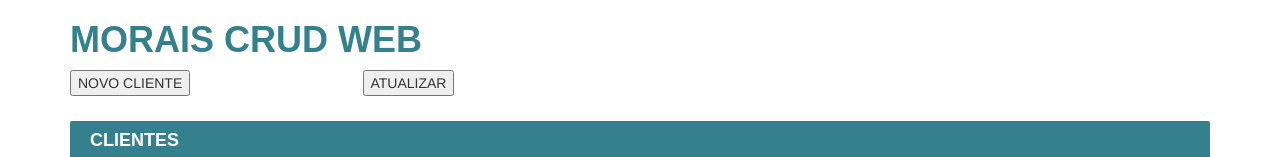
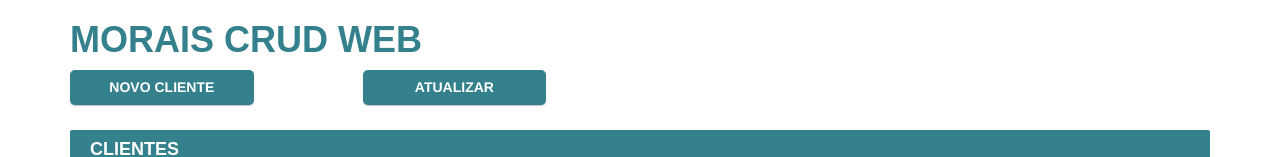
Before and after one commit to moraisandre/Morais.CRUD.Web, an Angular app: page / in a window 1280 px wide. Shown: the top 157 px of the page. Built offline with nearby package versions, Linux system fonts and the light colour scheme; no server answers.

Commit message:
Fazer CSS Botões

```diff
--- a/src/app/cliente/component/lista-clientes/lista-clientes.component.html
+++ b/src/app/cliente/component/lista-clientes/lista-clientes.component.html
@@ -22,9 +22,10 @@
           <td>{{cliente.Endereco}}</td>
           <td>{{cliente.Email}}</td>
           <td>
-            <button id="editar-button" (click)="editarCliente(cliente)">Editar</button>
-            <button id="excluir-button" (click)="excluirCliente(cliente.Id)">Excluir</button>
-
+            <img class="ico" (click)="editarCliente(cliente)" src="assets/images/edit.svg" alt="" data-toggle="Editar"
+              data-placement="top" title="Editar">
+              <img class="ico" (click)="excluirCliente(cliente.Id)" src="assets/images/delete.svg" alt="" data-toggle="Deletar"
+              data-placement="top" title="Deletar">
           </td>
         </tr>
       </ng-container>
--- a/src/app/cliente/component/manutencao-cliente/manutencao-cliente.component.html
+++ b/src/app/cliente/component/manutencao-cliente/manutencao-cliente.component.html
@@ -5,7 +5,7 @@
   <h2>Alterar Cliente</h2>
 </ng-template>
 
-<div class="row" *ngIf="novoCliente else editarCliente">
+<div *ngIf="novoCliente else editarCliente">
   <div class="row">
     <div class="radios col-md-2">
       <label for="tipSacador" class="tit-box">Tipo de Pessoa</label>
@@ -84,15 +84,15 @@
 
 
 <div class="row row-buttons">
-  <div class="form-group col-md-3" *ngIf="novoCliente else botaoSalvar">
-    <button id="salvar-cliente-button" class="btnBuscar total" (click)="criar()">CRIAR</button>
+  <div class="col-md-3" *ngIf="novoCliente else botaoSalvar">
+    <button id="salvar-cliente-button" class="botao-padrao" (click)="criar()">CRIAR</button>
   </div>
   <ng-template #botaoSalvar>
-    <div class="form-group col-md-3">
-      <button id="salvar-cliente-button" class="btnBuscar total" (click)="salvar()">SALVAR</button>
+    <div class="col-md-3">
+      <button id="salvar-cliente-button" class="botao-padrao" (click)="salvar()">SALVAR</button>
     </div>
   </ng-template>
   <div class="col-md-2">
-    <button id="voltar-button" class="btn-voltar marginTopBtn" (click)="voltarLista()">VOLTAR</button>
+    <button id="voltar-button" class="botao-padrao" (click)="voltarLista()">VOLTAR</button>
   </div>
 </div>
--- a/src/app/cliente/component/manutencao-cliente/manutencao-cliente.component.ts
+++ b/src/app/cliente/component/manutencao-cliente/manutencao-cliente.component.ts
@@ -22,11 +22,11 @@ export class ManutencaoClienteComponent implements OnInit {
   constructor(private clienteService: ClienteService) {}
 
   ngOnInit() {
-    this.trocaTipoDocumento(false);
     if (this.cliente === undefined) {
       this.novoCliente = true;
       this.cliente = new ClienteDTO();
     }
+    this.trocaTipoDocumento(false);
   }
 
   salvar() {
--- a/src/app/cliente/page/clientes-page/clientes-page.component.html
+++ b/src/app/cliente/page/clientes-page/clientes-page.component.html
@@ -2,12 +2,12 @@
 
 <div class="row" *ngIf="modo === ModoTela.Listar">
   <div class="form-group col-md-3">
-    <button id="criar-cliente-button" class="btnBuscar total" (click)="habilitarEdicaoCliente(undefined)">NOVO
+    <button id="criar-cliente-button" class="botao-padrao" (click)="habilitarEdicaoCliente(undefined)">NOVO
       CLIENTE</button>
   </div>
 
   <div class="form-group col-md-3">
-      <button id="criar-cliente-button" class="btnBuscar total" (click)="buscarClientes()">ATUALIZAR</button>
+      <button id="criar-cliente-button" class="botao-padrao" (click)="buscarClientes()">ATUALIZAR</button>
     </div>
 </div>
 
--- a/src/app/cliente/page/clientes-page/clientes-page.component.ts
+++ b/src/app/cliente/page/clientes-page/clientes-page.component.ts
@@ -33,7 +33,6 @@ export class ClientesPageComponent implements OnInit {
   buscarClientes() {
     this.clienteService.obterClientes().subscribe(clientes => {
       this.clientes = clientes;
-      // console.log(clientes);
     });
   }
 
--- a/src/styles.css
+++ b/src/styles.css
@@ -61,10 +61,31 @@ h3 {
 
 .box-radios label:hover, .box-radios label:focus {
   background: #f5f8fc;
-  border-bottom: 2px solid #53adcf;
+  border-bottom: 2px solid #34808c;
 }
 
 .radios {
   float: left;
   padding: 0 15px 0 15px;
 }
+
+
+.botao-padrao {
+  border-radius: 2px;
+  background-color: #34808c;
+  -webkit-box-shadow: 0 1px 1px 0 rgba(143, 147, 173, 0.59);
+  box-shadow: 0 1px 1px 0 rgba(143, 147, 173, 0.59);
+  color: #FFF;
+  width: 70%;
+  height: 35px;
+  border: #34808c;
+  font-weight: 700;
+  border-radius: 5px;
+}
+
+.ico {
+  display: inline-block;
+  margin-right: 5px;
+  cursor: pointer;
+  width: 20px;
+}
```
Also changed, not shown: src/assets/images/delete.svg (added), src/assets/images/edit.svg (added).
